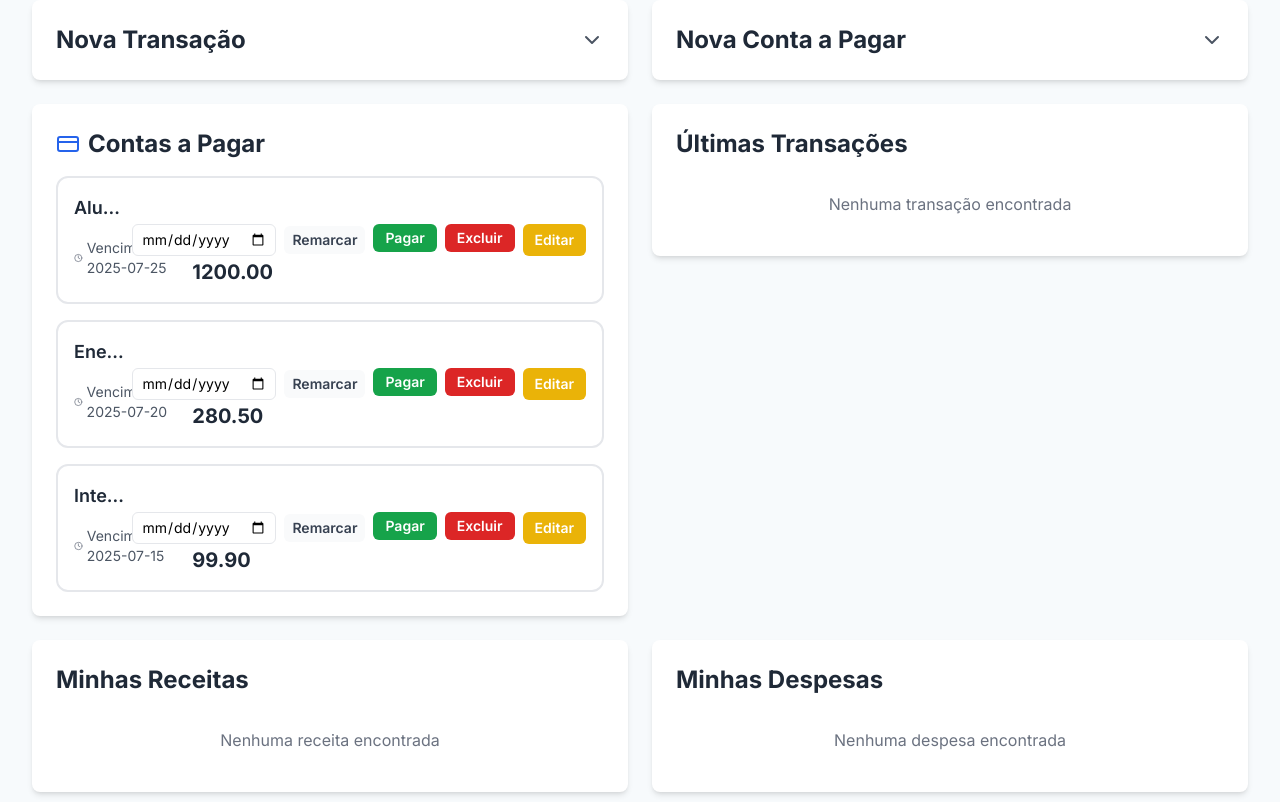
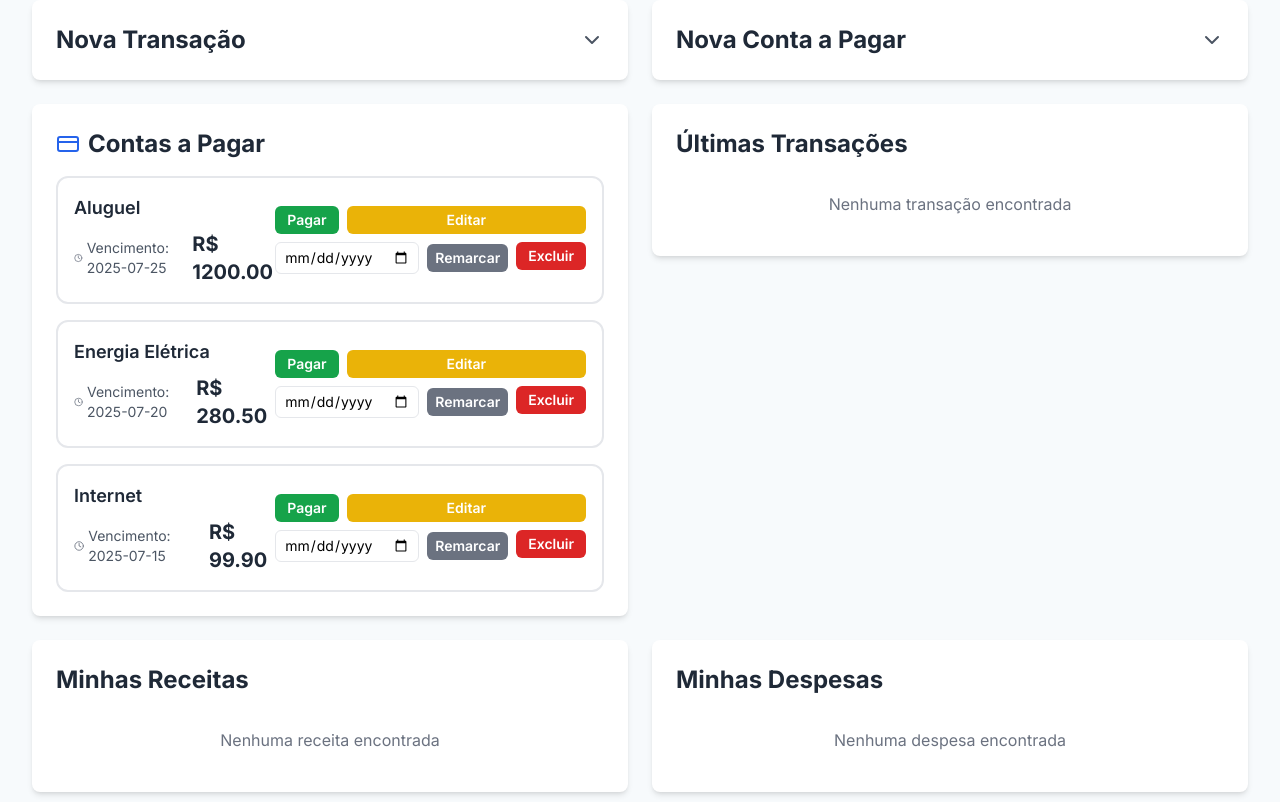
Before and after one commit to txpbm800/app.py, a Flask app: page / in a window 1280 px wide. Shown: the part 276-1078 px from the top of the page. Run offline with Flask 3, Linux system fonts and the light colour scheme; a user stored in the database is signed in; some libraries are stand-ins or nearby versions.

Commit message:
Feature: Implement transaction and bill editing with modal forms

```diff
--- a/templates/index.html
+++ b/templates/index.html
@@ -352,33 +352,35 @@
                                         </div>
                                     </div>
 
-                                    <div class="flex space-x-2 ml-auto">
+                                    {# MUDANÇAS AQUI: Botões organizados em coluna #}
+                                    <div class="flex flex-col space-y-2 ml-auto"> {# flex-col e space-y-2 para empilhar com espaçamento #}
+                                        <div class="flex space-x-2"> {# Primeira linha de botões #}
+                                            <!-- Formulário para Pagar -->
+                                            <form action="{{ url_for('handle_pay_bill', bill_id=bill.id) }}" method="POST">
+                                                <button type="submit" class="bg-green-600 hover:bg-green-700 text-white font-semibold py-1 px-3 rounded-md transition-colors text-sm w-full">
+                                                    Pagar
+                                                </button>
+                                            </form>
+                                            <!-- Botão Editar Conta -->
+                                            <button type="button" onclick="openEditModal('bill', {{ bill.id }})" class="bg-yellow-500 hover:bg-yellow-600 text-white font-semibold py-1 px-3 rounded-md transition-colors text-sm w-full">
+                                                Editar
+                                            </button>
+                                        </div>
+                                        <div class="flex space-x-2"> {# Segunda linha de botões #}
                                             <!-- Formulário para Remarcar -->
                                             <form action="{{ url_for('handle_reschedule_bill', bill_id=bill.id) }}" method="POST" class="flex gap-2 items-center">
-                                            <input type="date" name="new_date" class="px-2 py-1 border rounded-md text-sm" required>
-                                            <button type="submit" class="bg-gray-50 border-gray-300 hover:bg-gray-100 text-gray-700 font-semibold py-1 px-2 rounded-md transition-colors text-sm">
+                                                <input type="date" name="new_date" class="px-2 py-1 border rounded-md text-sm w-auto" required> {# w-auto para não esticar muito #}
+                                                <button type="submit" class="bg-gray-500 hover:bg-gray-600 text-white font-semibold py-1 px-2 rounded-md transition-colors text-sm w-full">
                                                     Remarcar
                                                 </button>
                                             </form>
-
-                                        <!-- Formulário para Pagar -->
-                                        <form action="{{ url_for('handle_pay_bill', bill_id=bill.id) }}" method="POST">
-                                            <button type="submit" class="bg-green-600 hover:bg-green-700 text-white font-semibold py-1 px-3 rounded-md transition-colors text-sm">
-                                                Pagar
-                                            </button>
-                                        </form>
-
-                                        <!-- NOVO BOTÃO: Excluir Conta -->
+                                            <!-- Botão Excluir Conta -->
                                             <form action="{{ url_for('handle_delete_bill', bill_id=bill.id) }}" method="POST" onsubmit="return confirm('Tem certeza que deseja excluir esta conta?');">
-                                            <button type="submit" class="bg-red-600 hover:bg-red-700 text-white font-semibold py-1 px-3 rounded-md transition-colors text-sm">
+                                                <button type="submit" class="bg-red-600 hover:bg-red-700 text-white font-semibold py-1 px-3 rounded-md transition-colors text-sm w-full">
                                                     Excluir
                                                 </button>
                                             </form>
-
-                                        <!-- NOVO BOTÃO: Editar Conta -->
-                                        <button type="button" onclick="openEditModal('bill', {{ bill.id }})" class="bg-yellow-500 hover:bg-yellow-600 text-white font-semibold py-1 px-3 rounded-md transition-colors text-sm">
-                                            Editar
-                                        </button>
+                                        </div>
                                     </div>
                                 </div>
                             </div>
@@ -405,21 +407,22 @@
                                         <p class="text-sm text-gray-500">{{ transaction.date }}</p>
                                     </div>
                                 </div>
-                                <div class="flex items-center space-x-2">
-                                    <div class="font-bold text-lg {% if transaction.type == 'income' %}text-green-600{% else %}text-red-600{% endif %}">
-                                        {% if transaction.type == 'income' %}+{% else %}-{% endif %}R$ {{ "%.2f"|format(transaction.amount) }}
+                                {# MUDANÇAS AQUI: Botões organizados em coluna #}
+                                <div class="flex flex-col space-y-2 ml-auto"> {# flex-col e space-y-2 para empilhar com espaçamento #}
+                                    <div class="flex space-x-2"> {# Primeira linha de botões #}
+                                        <!-- Botão Editar Transação -->
+                                        <button type="button" onclick="openEditModal('transaction', {{ transaction.id }})" class="bg-yellow-500 hover:bg-yellow-600 text-white font-semibold py-1 px-3 rounded-md transition-colors text-sm w-full">
+                                            Editar
+                                        </button>
                                     </div>
-                                    <!-- NOVO BOTÃO: Excluir Transação -->
+                                    <div class="flex space-x-2"> {# Segunda linha de botões #}
+                                        <!-- Botão Excluir Transação -->
                                         <form action="{{ url_for('handle_delete_transaction', transaction_id=transaction.id) }}" method="POST" onsubmit="return confirm('Tem certeza que deseja excluir esta transação?');">
-                                        <button type="submit" class="bg-red-600 hover:bg-red-700 text-white font-semibold py-1 px-3 rounded-md transition-colors text-sm">
+                                            <button type="submit" class="bg-red-600 hover:bg-red-700 text-white font-semibold py-1 px-3 rounded-md transition-colors text-sm w-full">
                                                 Excluir
                                             </button>
                                         </form>
-
-                                    <!-- NOVO BOTÃO: Editar Transação -->
-                                    <button type="button" onclick="openEditModal('transaction', {{ transaction.id }})" class="bg-yellow-500 hover:bg-yellow-600 text-white font-semibold py-1 px-3 rounded-md transition-colors text-sm">
-                                        Editar
-                                    </button>
+                                    </div>
                                 </div>
                             </div>
                         {% endfor %}
@@ -597,7 +600,7 @@
             }
         });
 
-        // --- NOVO JAVASCRIPT: Funcionalidade de Edição via Modal ---
+        // --- JAVASCRIPT: Funcionalidade de Edição via Modal ---
 
         const editModal = document.getElementById('edit-modal');
         const editTransactionForm = document.getElementById('edit-transaction-form');
```
Lines whose indentation alone changed are shown as unchanged.
